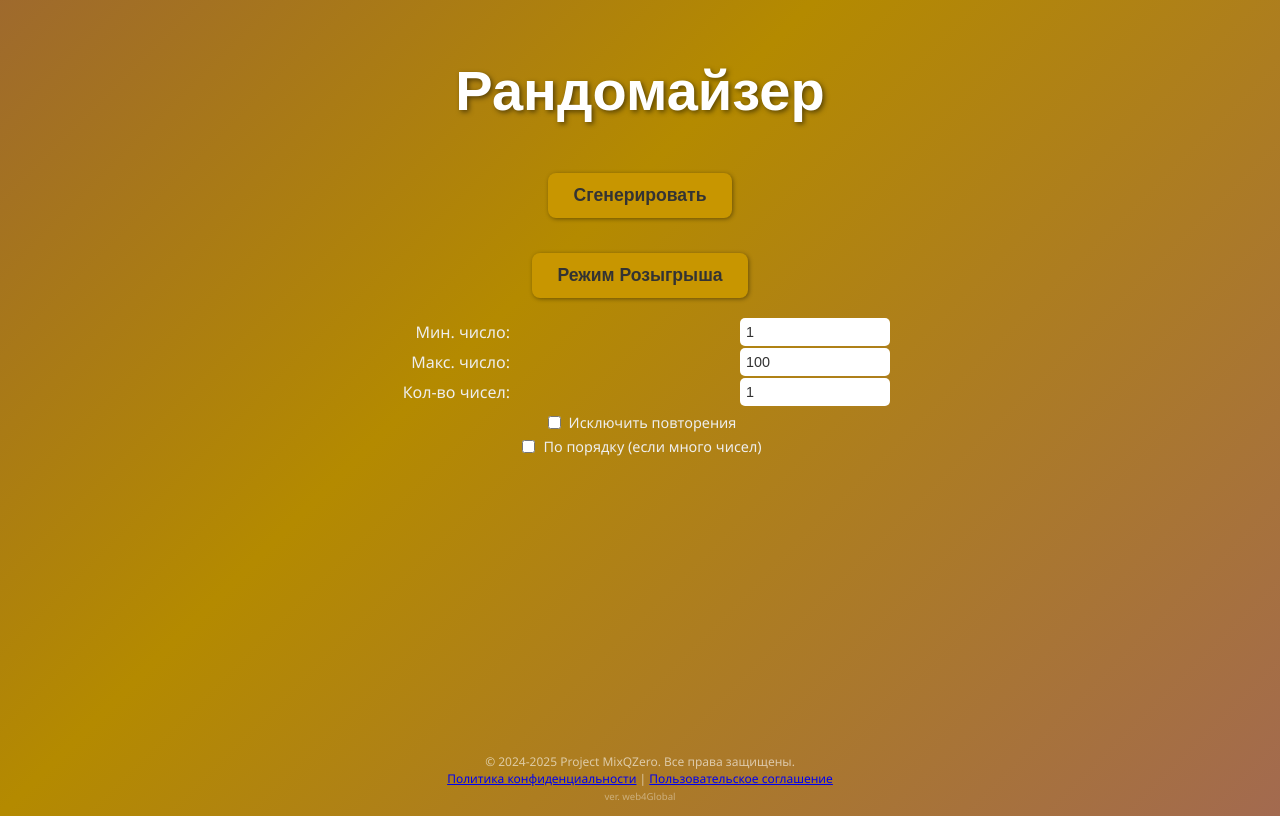
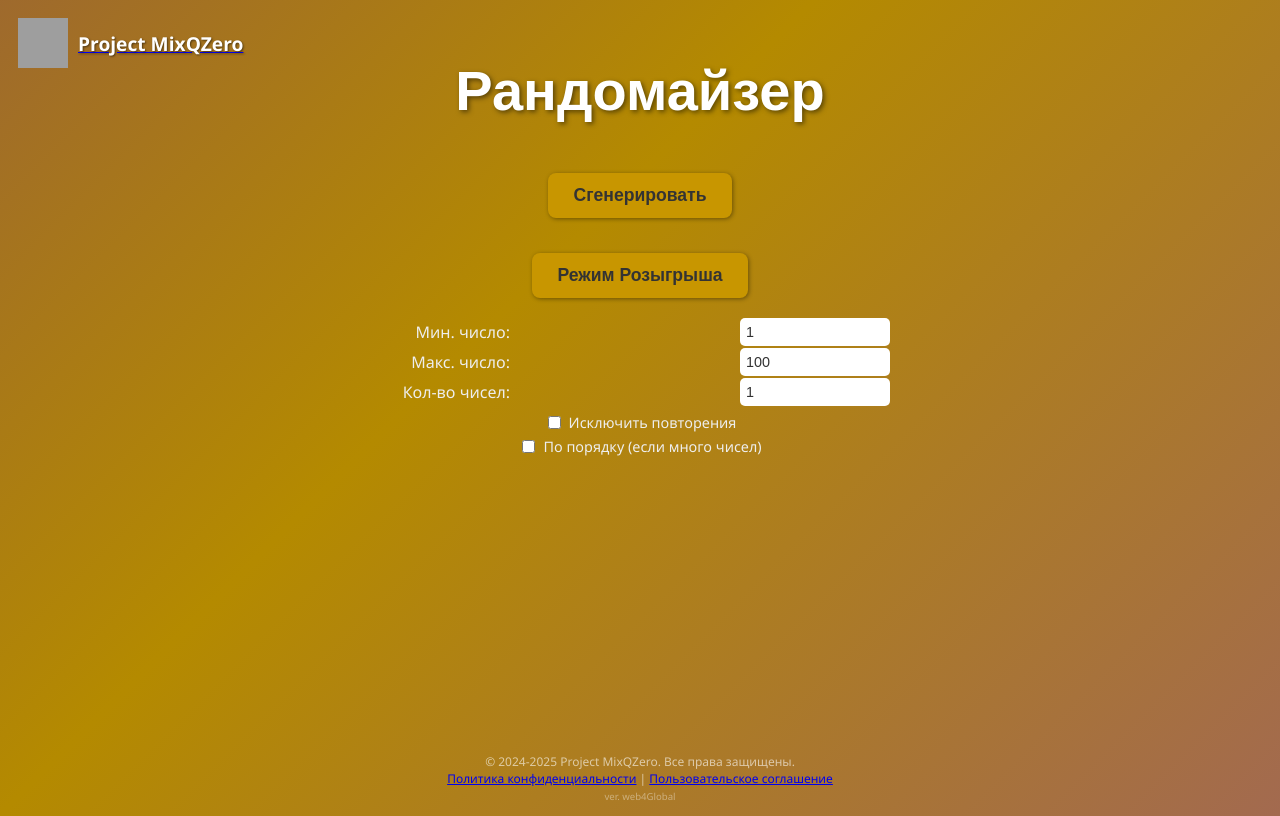
Before and after one commit to mixqzero/random, a plain HTML site: page index.html in a window 1280 px wide. Drawn offline with Linux system fonts and the light colour scheme; grey boxes are pictures that could not be loaded.

Commit message:
Update index.html

```diff
--- a/index.html
+++ b/index.html
@@ -29,6 +29,28 @@
             box-sizing: border-box;
             position: relative; /* Для футера */
             padding-bottom: 115px; /* Оставляем место для контента, политики и футера */
+        }
+
+        /* --- Логотип --- */
+        .logo-container {
+            position: absolute;
+            top: 10px;
+            left: 10px;
+            display: flex;
+            align-items: center;
+        }
+
+        .logo-container img {
+            width: 50px; /* Размер логотипа */
+            height: 50px;
+            margin-right: 10px;
+        }
+
+        .logo-container span {
+            color: #fff;
+            font-weight: bold;
+            font-size: 1.2em;
+            text-shadow: 1px 1px 2px rgba(0, 0, 0, 0.5);
         }
 
         /* --- Заголовок --- */
@@ -270,6 +292,11 @@
 </head>
 <body>
 
+    <a href="https://mixqzero.github.io/main" target="_blank" class="logo-container">
+        <img src="https://i.postimg.cc/s2yDfZKf/Picsart-25-04-23-11-46-48-965.png" alt="Логотип Project MixQZero">
+        <span>Project MixQZero</span>
+    </a>
+
     <h1>Рандомайзер</h1>
 
     <div class="result-container">
```
